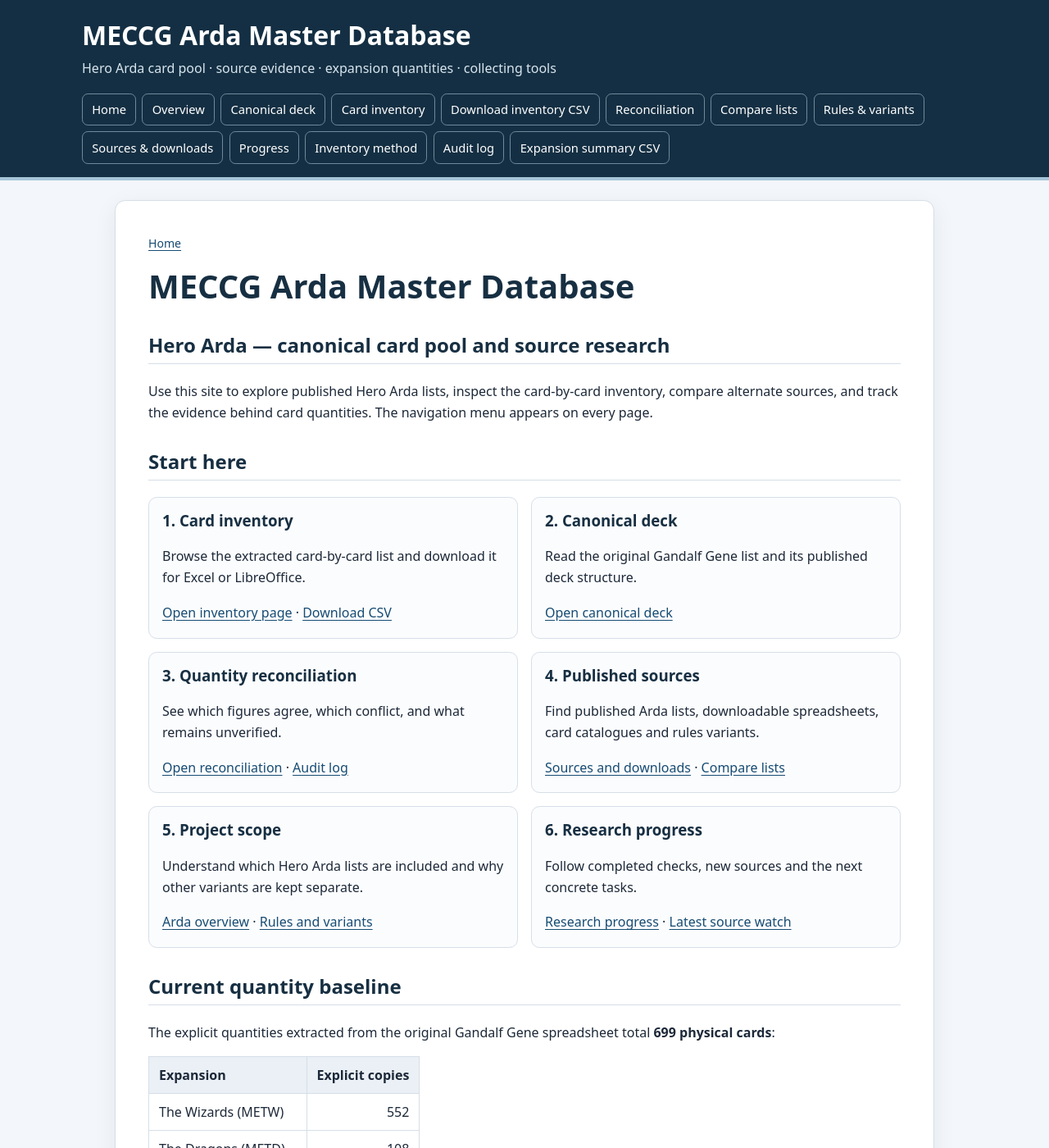
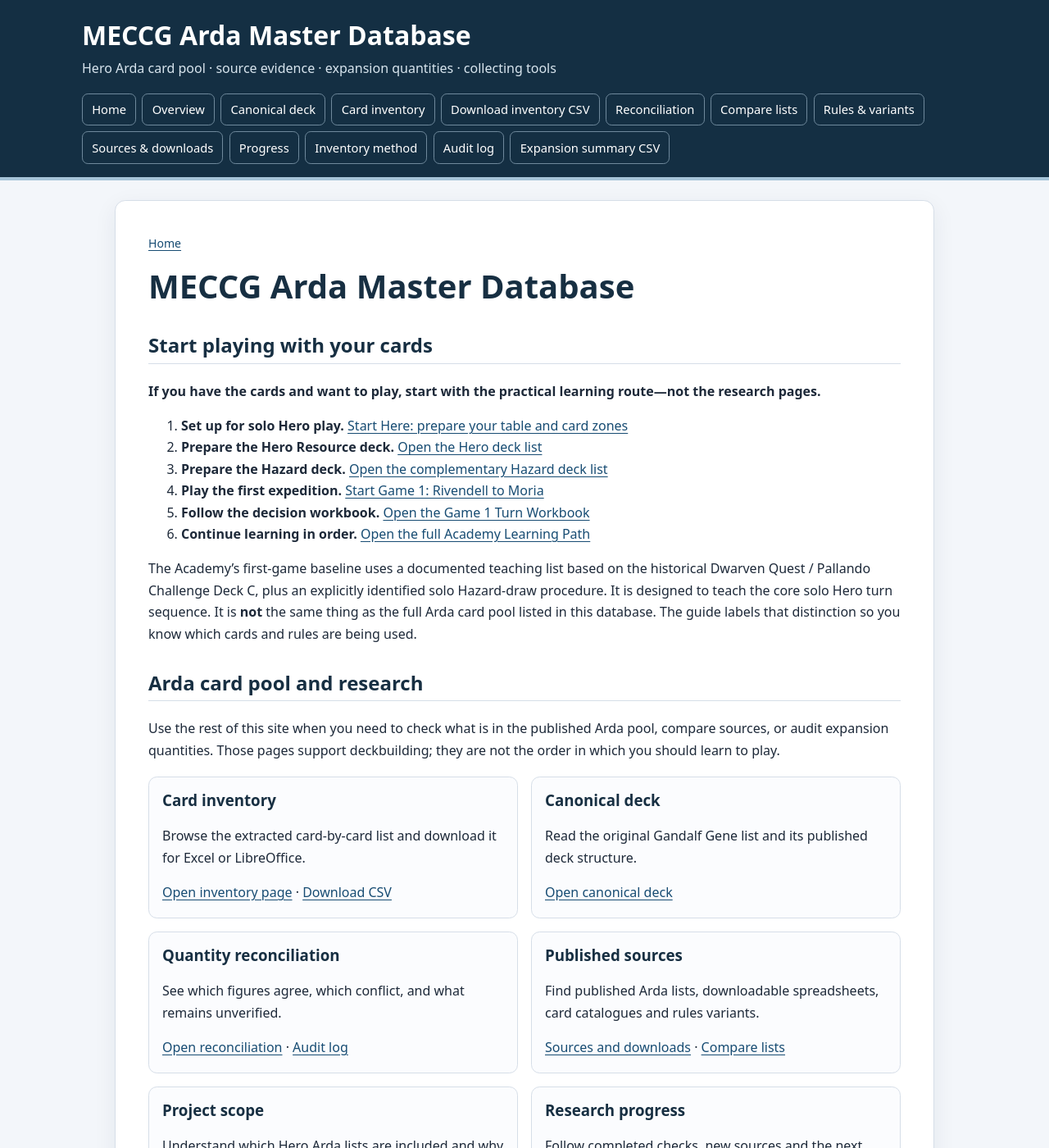
Before and after one commit to JamSpot/meccg-arda-master-database, a Jekyll site: the page built from index.md, in a window 1280 px wide and 1400 px high. Shown: the whole window at 82% size. Built offline with Jekyll 4.4.1, drawn with Linux system fonts in a browser that asks for light colours.

Commit message:
Add a clear start-playing route from the Arda database

```diff
--- a/index.md
+++ b/index.md
@@ -5,40 +5,51 @@ title: Home
 
 # MECCG Arda Master Database
 
-## Hero Arda — canonical card pool and source research
+## Start playing with your cards
 
-Use this site to explore published Hero Arda lists, inspect the card-by-card inventory, compare alternate sources, and track the evidence behind card quantities. The navigation menu appears on every page.
+**If you have the cards and want to play, start with the practical learning route—not the research pages.**
 
-## Start here
+1. **Set up for solo Hero play.** [Start Here: prepare your table and card zones](https://jamspot.github.io/meccg-hero-solo-academy/academy/)
+2. **Prepare the Hero Resource deck.** [Open the Hero deck list](https://jamspot.github.io/meccg-hero-solo-academy/decks/hero-deck/)
+3. **Prepare the Hazard deck.** [Open the complementary Hazard deck list](https://jamspot.github.io/meccg-hero-solo-academy/decks/hazard-deck/)
+4. **Play the first expedition.** [Start Game 1: Rivendell to Moria](https://jamspot.github.io/meccg-hero-solo-academy/games/game-1/)
+5. **Follow the decision workbook.** [Open the Game 1 Turn Workbook](https://jamspot.github.io/meccg-hero-solo-academy/games/game-1/turn-workbook/)
+6. **Continue learning in order.** [Open the full Academy Learning Path](https://jamspot.github.io/meccg-hero-solo-academy/academy/learning-path/)
+
+The Academy's first-game baseline uses a documented teaching list based on the historical Dwarven Quest / Pallando Challenge Deck C, plus an explicitly identified solo Hazard-draw procedure. It is designed to teach the core solo Hero turn sequence. It is **not** the same thing as the full Arda card pool listed in this database. The guide labels that distinction so you know which cards and rules are being used.
+
+## Arda card pool and research
+
+Use the rest of this site when you need to check what is in the published Arda pool, compare sources, or audit expansion quantities. Those pages support deckbuilding; they are not the order in which you should learn to play.
 
 <div class="home-link-grid">
   <section class="home-link-card">
-    <h3>1. Card inventory</h3>
+    <h3>Card inventory</h3>
     <p>Browse the extracted card-by-card list and download it for Excel or LibreOffice.</p>
     <p><a href="docs/card-inventory.html">Open inventory page</a> · <a href="data/gandalf-gene-arda-card-inventory.csv">Download CSV</a></p>
   </section>
   <section class="home-link-card">
-    <h3>2. Canonical deck</h3>
+    <h3>Canonical deck</h3>
     <p>Read the original Gandalf Gene list and its published deck structure.</p>
     <p><a href="docs/gandalf-gene.html">Open canonical deck</a></p>
   </section>
   <section class="home-link-card">
-    <h3>3. Quantity reconciliation</h3>
+    <h3>Quantity reconciliation</h3>
     <p>See which figures agree, which conflict, and what remains unverified.</p>
     <p><a href="docs/source-reconciliation.html">Open reconciliation</a> · <a href="docs/reconciliation-log.html">Audit log</a></p>
   </section>
   <section class="home-link-card">
-    <h3>4. Published sources</h3>
+    <h3>Published sources</h3>
     <p>Find published Arda lists, downloadable spreadsheets, card catalogues and rules variants.</p>
     <p><a href="docs/sources.html">Sources and downloads</a> · <a href="docs/comparison-lists.html">Compare lists</a></p>
   </section>
   <section class="home-link-card">
-    <h3>5. Project scope</h3>
+    <h3>Project scope</h3>
     <p>Understand which Hero Arda lists are included and why other variants are kept separate.</p>
     <p><a href="docs/arda-overview.html">Arda overview</a> · <a href="docs/rules-and-variants.html">Rules and variants</a></p>
   </section>
   <section class="home-link-card">
-    <h3>6. Research progress</h3>
+    <h3>Research progress</h3>
     <p>Follow completed checks, new sources and the next concrete tasks.</p>
     <p><a href="docs/research-progress.html">Research progress</a> · <a href="docs/research-watch-2026-10-27.html">Latest source watch</a></p>
   </section>
```
